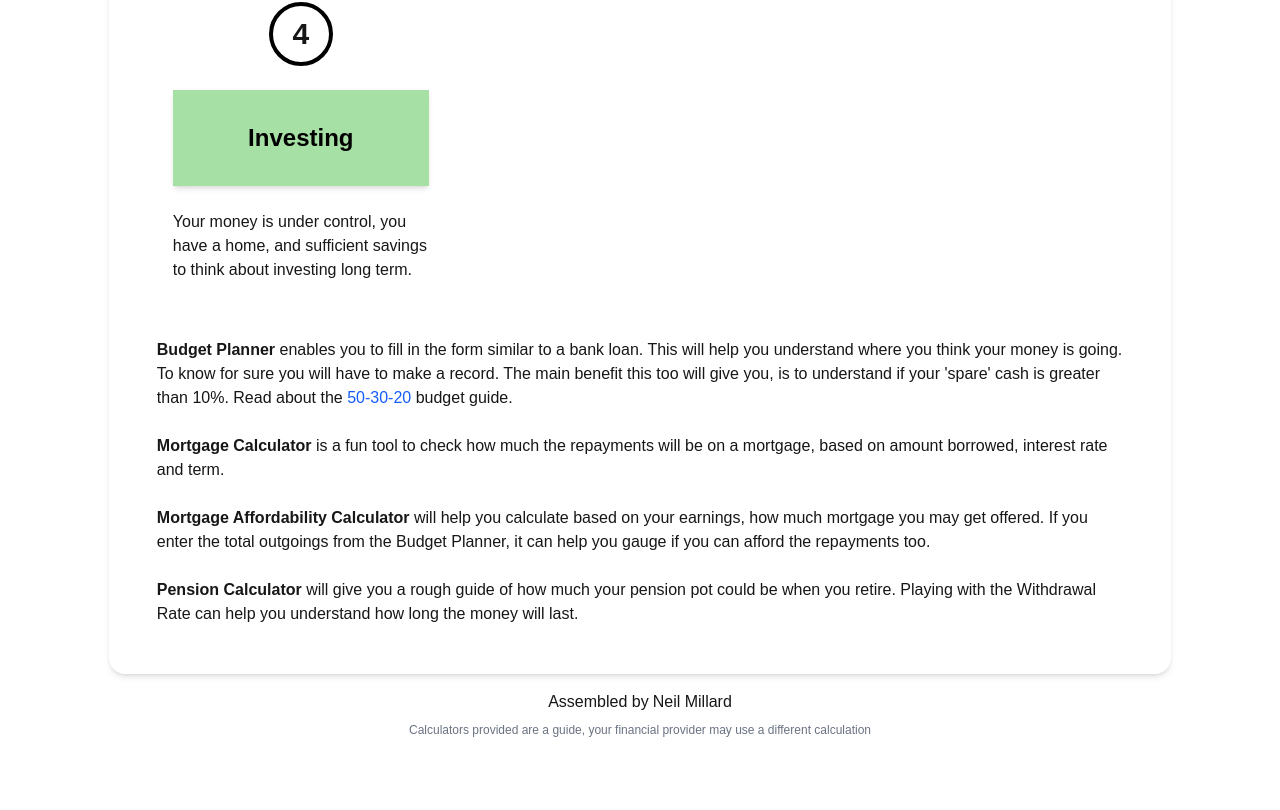
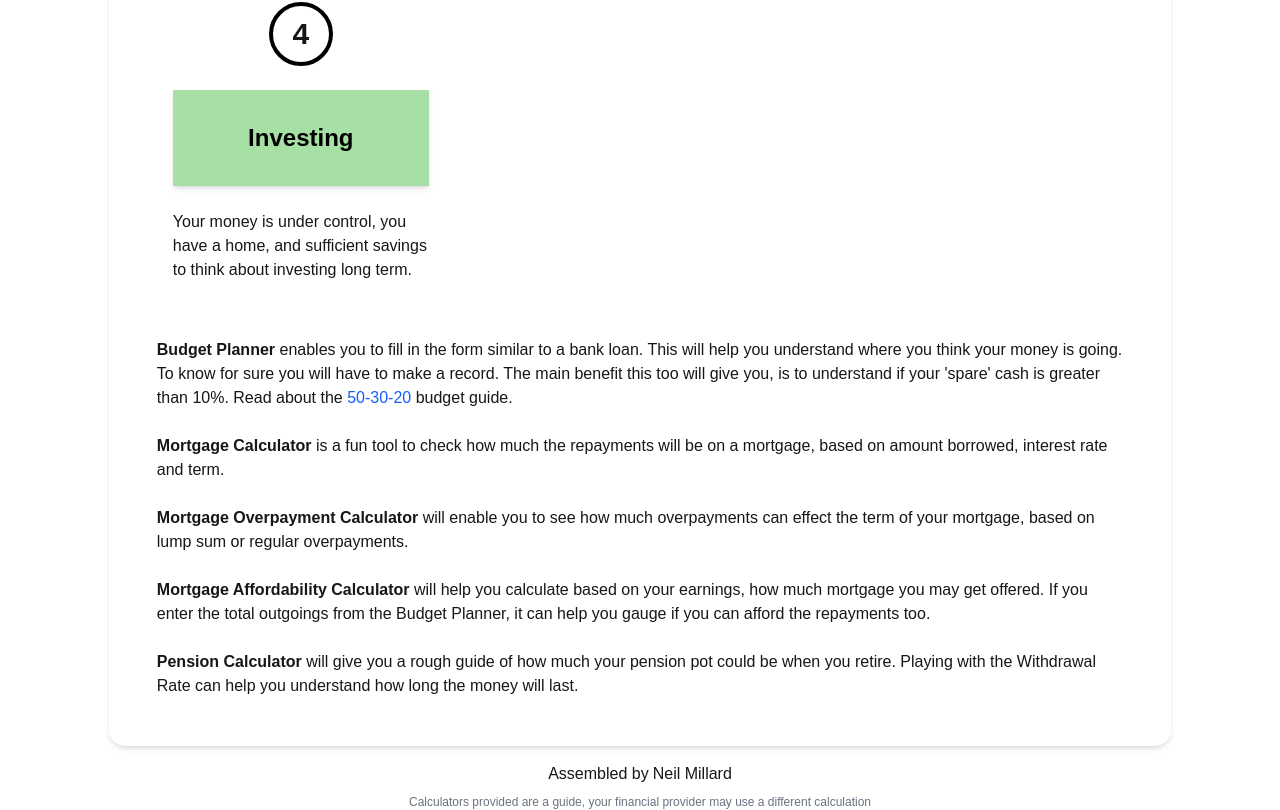
Before and after one commit to neilmillard/tools-budget, a Next.js app: page / in a window 1280 px wide. Shown: the part 530-1340 px from the top of the page. Before the commit the page ends 1268 px from the top, so only its background shows below. Built offline with nearby package versions, Linux system fonts and the light colour scheme; no server answers.

Commit message:
add new calculator to front page.

```diff
--- a/src/app/page.tsx
+++ b/src/app/page.tsx
@@ -7,15 +7,20 @@ export default function Home() {
       <h2 className="text-xl flex justify-center font-bold mb-4">Money Tools</h2>
       <div className="p-6">
         <p>Helpful Money, a collection of tools so you stay on track with your Money Journey.</p>
-        <p>You want to live below your income and invest the rest. If you have loans or credit cards, pay these off before investing.</p>
+        <p>You want to live below your income and invest the rest. If you have loans or credit cards, pay these off
+          before investing.</p>
         <FinancialSteps/>
-        <p className="pt-6"><Link href={'/budget/'}><b>Budget Planner</b></Link> enables you to fill in the form similar to a bank loan.
+        <p className="pt-6"><Link href={'/budget/'}><b>Budget Planner</b></Link> enables you to fill in the form similar
+          to a bank loan.
           This will help you understand where you think your money is going. To know for sure
           you will have to make a record.
           The main benefit this too will give you, is to understand if your &apos;spare&apos; cash is greater than 10%.
-          Read about the <Link className="font-medium text-blue-600 dark:text-blue-500 hover:underline" href="/fiftythirtytwenty/">50-30-20</Link> budget guide.</p>
+          Read about the <Link className="font-medium text-blue-600 dark:text-blue-500 hover:underline"
+                               href="/fiftythirtytwenty/">50-30-20</Link> budget guide.</p>
         <p className="pt-6"><Link href={'/mortgage/'}><b>Mortgage Calculator</b></Link> is a fun tool to check how
           much the repayments will be on a mortgage, based on amount borrowed, interest rate and term.</p>
+        <p className="pt-6"><Link href={'/mortgage-overpayment-calculator/'}><b>Mortgage Overpayment Calculator</b></Link> will enable you to
+          see how much overpayments can effect the term of your mortgage, based on lump sum or regular overpayments.</p>
         <p className="pt-6"><Link href={'afford'}><b>Mortgage Affordability Calculator</b></Link> will help you
           calculate based on your earnings, how much mortgage you may get offered. If you enter the total
           outgoings from the Budget Planner, it can help you gauge if you can afford the repayments too.</p>
```
